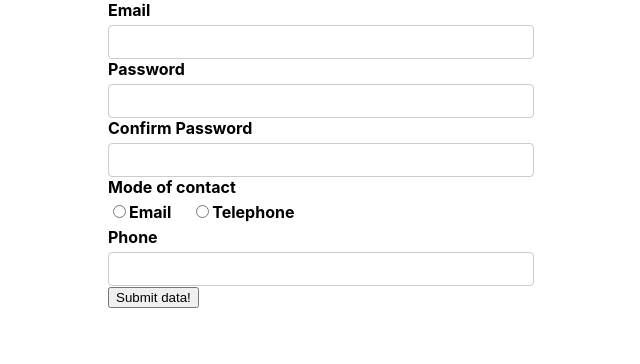
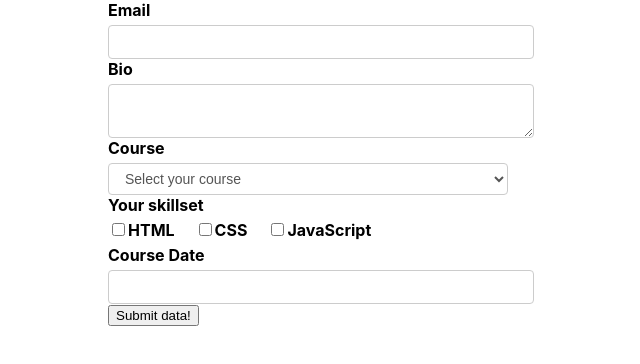
Before and after one commit to lukasz-klekner/formik_controls, a React (Create React App) app: page / in a window 1280 px wide. Shown: the top 364 px of the page, without its empty margins (319-959 px from the left). Built offline with nearby package versions, Linux system fonts and the light colour scheme.

Commit message:
creates EnrollmentForm

```diff
--- a/src/App.js
+++ b/src/App.js
@@ -1,4 +1,5 @@
 import './App.css'
+import EnrollmentForm from './components/EnrollmentForm'
 import FormikContainer from './components/FormikContainer'
 import LoginForm from './components/LoginForm'
 import RegistrationForm from './components/RegistrationForm'
@@ -8,7 +9,8 @@
     <div className='App'>
       {/* <FormikContainer /> */}
       {/* <LoginForm /> */}
-      <RegistrationForm />
+      {/* <RegistrationForm /> */}
+      <EnrollmentForm />
     </div>
   )
 }
--- /dev/null
+++ b/src/components/EnrollmentForm.js
@@ -0,0 +1,70 @@
+import { Formik, Form } from 'formik'
+import * as Yup from 'yup'
+import FormikControl from './FormikControl'
+
+const EnrollmentForm = () => {
+  const dropdownOptions = [
+    { key: 'Select your course', value: '' },
+    { key: 'React', value: 'react' },
+    { key: 'Angular', value: 'angular' },
+    { key: 'Vue', value: 'vue' },
+  ]
+
+  const checkboxOptions = [
+    { key: 'HTML', value: 'html' },
+    { key: 'CSS', value: 'css' },
+    { key: 'JavaScript', value: 'javascript' },
+  ]
+  const initialValues = {
+    email: '',
+    bio: '',
+    course: '',
+    skills: [],
+    courseDate: null,
+  }
+  const validationSchema = Yup.object({
+    email: Yup.string().email('Invalid email').required('Required'),
+    bio: Yup.string().required('Required'),
+    course: Yup.string().required('Required'),
+    courseDate: Yup.date().required('Required').nullable(),
+  })
+  const onSubmit = (values) => console.log('Form data', values)
+
+  return (
+    <Formik
+      initialValues={initialValues}
+      validationSchema={validationSchema}
+      onSubmit={onSubmit}
+    >
+      {(formik) => (
+        <Form>
+          <FormikControl
+            control='input'
+            type='email'
+            label='Email'
+            name='email'
+          />
+          <FormikControl control='textarea' label='Bio' name='bio' />
+          <FormikControl
+            control='select'
+            label='Course'
+            name='course'
+            options={dropdownOptions}
+          />
+          <FormikControl
+            control='checkbox'
+            label='Your skillset'
+            name='skills'
+            options={checkboxOptions}
+          />
+          <FormikControl control='date' label='Course Date' name='courseDate' />
+          <button type='submit' disabled={!formik.isValid}>
+            Submit data!
+          </button>
+        </Form>
+      )}
+    </Formik>
+  )
+}
+
+export default EnrollmentForm
```
